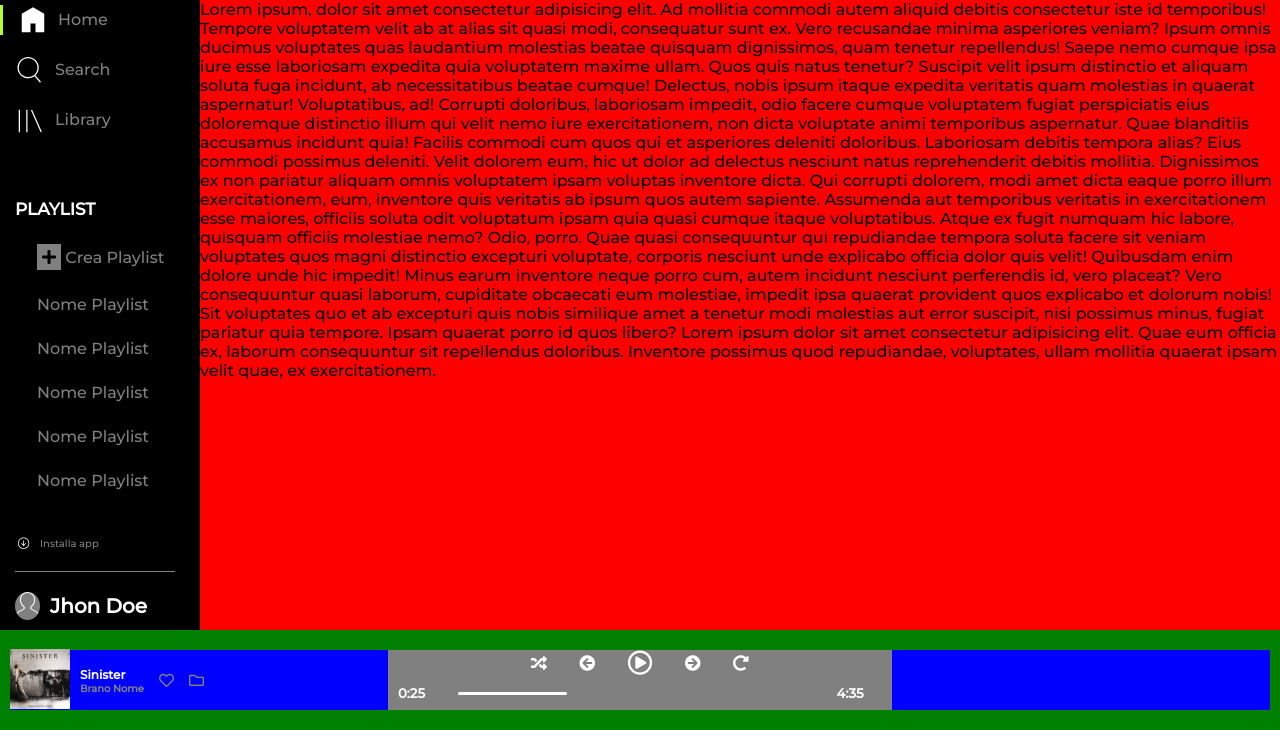
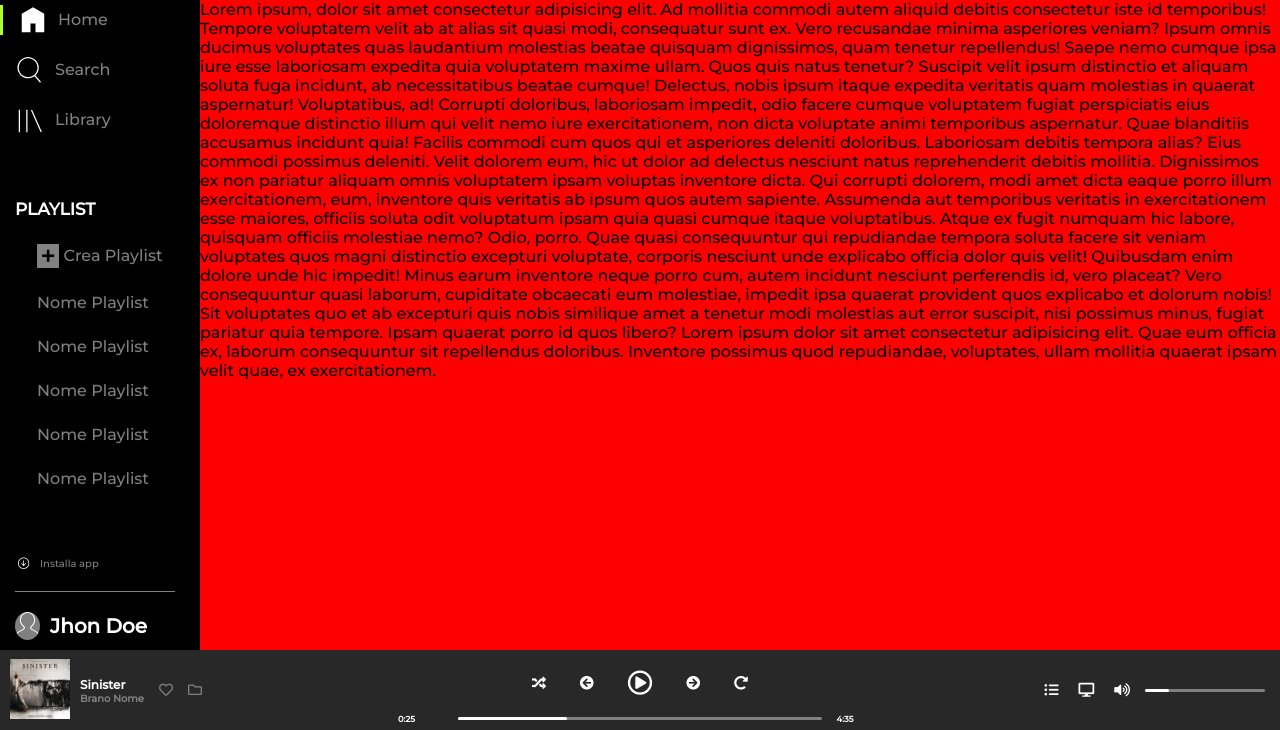
Before and after one commit to LorenzoTorelli/html-css-spotifyweb, a plain HTML site: page index.html in a window 1280 px wide. Shown: the part 70-800 px from the top of the page. Drawn offline with Linux system fonts and the light colour scheme.

Commit message:
footer-concluso

```diff
--- a/css/style.css
+++ b/css/style.css
@@ -13,13 +13,13 @@
 }
 
 .container {
-    height: calc(100vh - 100px);
+    height: calc(100vh - 80px);
 }
 
 .left-bar {
     width: 50px;
     float: left;
-    height: calc(100vh - 100px);
+    height: 100%;
     display: flex;
     background-color: black;
     justify-content: space-between;
@@ -112,7 +112,7 @@
 
 .container-main {
     padding-top: 70px;
-    height: calc(100vh - 100px);
+    height: calc(100vh - 80px);
     margin-right: 0;
     float: right;
     width: 100%;
@@ -123,15 +123,18 @@
 /* ******** footer ******** */
 
 .container-footer {
-    height: 100px;
+    height: 80px;
     width: 100%;
     display: flex;
     padding: 20px 10px;
+    background-color: rgb(40,40,40);
 }
 
+i {
+    font-size: 14px;
+}
 .container-footer .side-footer {
     width: 30%;
-    background-color: blue;
     height: 100%;
     display: flex;
 }
@@ -139,7 +142,6 @@
 .container-footer .central-footer {
     width: 40%;
     height: 100%;
-    background-color: grey;
 }
 
 .container-footer .side-footer img {
@@ -189,7 +191,9 @@
 
 .central-footer .row-bottom {
     display: flex;
-    margin-top: 10px;
+    margin-top: 15px;
+    font-size: 10px;
+    align-items: center;
 }
 
 .bar {
@@ -216,9 +220,25 @@
     color: white;
 }
 
+.side-footer.due {
+    justify-content: end;
+    align-items: center;
+}
+
+.side-footer.due i{
+    margin: 0px 10px;
+    color: white;
+}
+
+.side-footer.due .bar {
+    width: 120px;
+    margin: 0px 5px;
+}
 
 
-
+.side-footer.due .bar .white {
+    width: 20%;
+}
 /* ******** mediaquery ******** */
 
 @media  screen and (min-width: 576px) {
@@ -321,5 +341,5 @@
 
 .debug .container-footer {
 
-    background-color: green;
+    /* background-color: green; */
 }
--- a/index.html
+++ b/index.html
@@ -131,8 +131,12 @@
 
                 </div>
             </div>
-            <div class="side-footer">
-
+            <div class="side-footer due">
+                <i class="fas fa-list-ul"></i>
+                <i class="fas fa-desktop"></i>
+                <i class="fas fa-volume-up"></i>
+                <div class="bar">
+                    <div class="white"></div>
             </div>
         </div>
     </footer>
```
